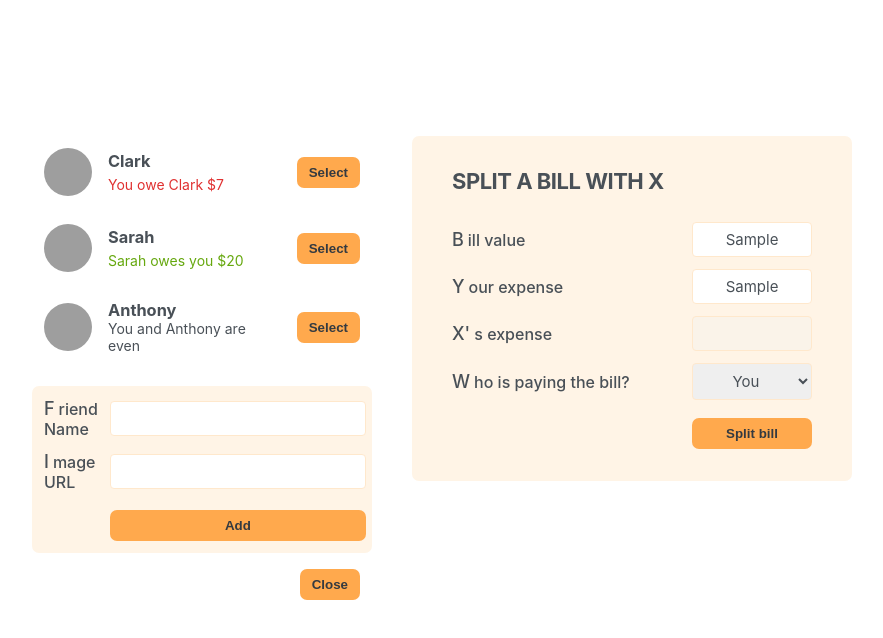
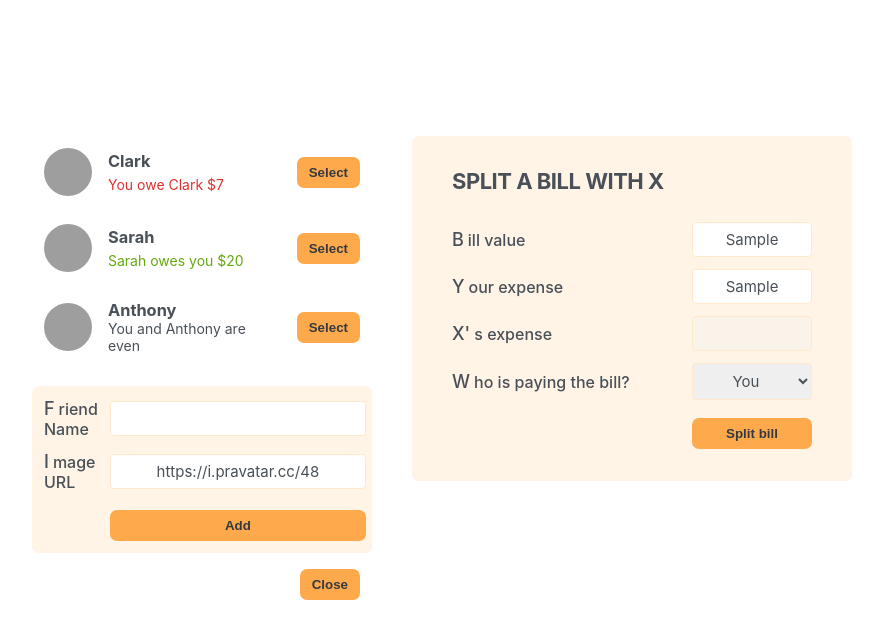
Before and after one commit to thomasmartinez114/bill-splitter-app, a React (Create React App) app: page / in a window 1280 px wide. Both pictures are taken after typing "Sample", "Sample" into the empty fields and a click on the button "Add Friend". Shown: the top 638 px of the page, without its empty margins (198-1081 px from the left). Built offline with nearby package versions, Linux system fonts and the light colour scheme; grey boxes are pictures that could not be loaded; the HTML template or start-up script is replaced by a standard one.

Commit message:
addingn friend functional and displaying on ui

```diff
--- a/src/App.js
+++ b/src/App.js
@@ -30,17 +30,24 @@
 }
 
 export default function App() {
+  const [friends, setFriends] = useState(initialFriends);
+
   const [showAddFriend, setShowAddFriend] = useState(false);
 
   function handleShowAddFriend() {
     setShowAddFriend(show => !show);
   }
 
+  function handleAddFriend(friend) {
+    setFriends(friends => [...friends, friend]);
+    setShowAddFriend(false); // hide add friend form on submit
+  }
+
   return (
     <div className='app'>
       <div className='sidebar'>
-        <FriendsList />
-        {showAddFriend && <FormAddFriend />}
+        <FriendsList friends={friends} />
+        {showAddFriend && <FormAddFriend onAddFriend={handleAddFriend} />}
         <Button onClick={handleShowAddFriend}>
           {showAddFriend ? 'Close' : 'Add Friend'}
         </Button>
@@ -50,9 +57,7 @@
   );
 }
 
-function FriendsList() {
-  const friends = initialFriends;
-
+function FriendsList({ friends }) {
   return (
     <ul>
       {friends.map(friend => (
@@ -85,14 +90,40 @@
   );
 }
 
-function FormAddFriend() {
+function FormAddFriend({ onAddFriend }) {
+  const [name, setName] = useState('');
+  const [image, setImage] = useState('https://i.pravatar.cc/48');
+
+  function handleSubmit(e) {
+    e.preventDefault();
+
+    if (!name || !image) return;
+
+    const id = crypto.randomUUID();
+    const newFriend = {
+      id,
+      name,
+      image: `${image}?=${id}`,
+      balance: 0,
+    };
+
+    onAddFriend(newFriend);
+
+    setName('');
+    setImage('https://i.pravatar.cc/48');
+  }
+
   return (
-    <form action='' className='form-add-friend'>
+    <form className='form-add-friend' onSubmit={handleSubmit}>
       <label>Friend Name</label>
-      <input type='text' />
+      <input type='text' value={name} onChange={e => setName(e.target.value)} />
 
       <label>Image URL</label>
-      <input type='text' />
+      <input
+        type='text'
+        value={image}
+        onChange={e => setImage(e.target.value)}
+      />
 
       <Button>Add</Button>
     </form>
```
